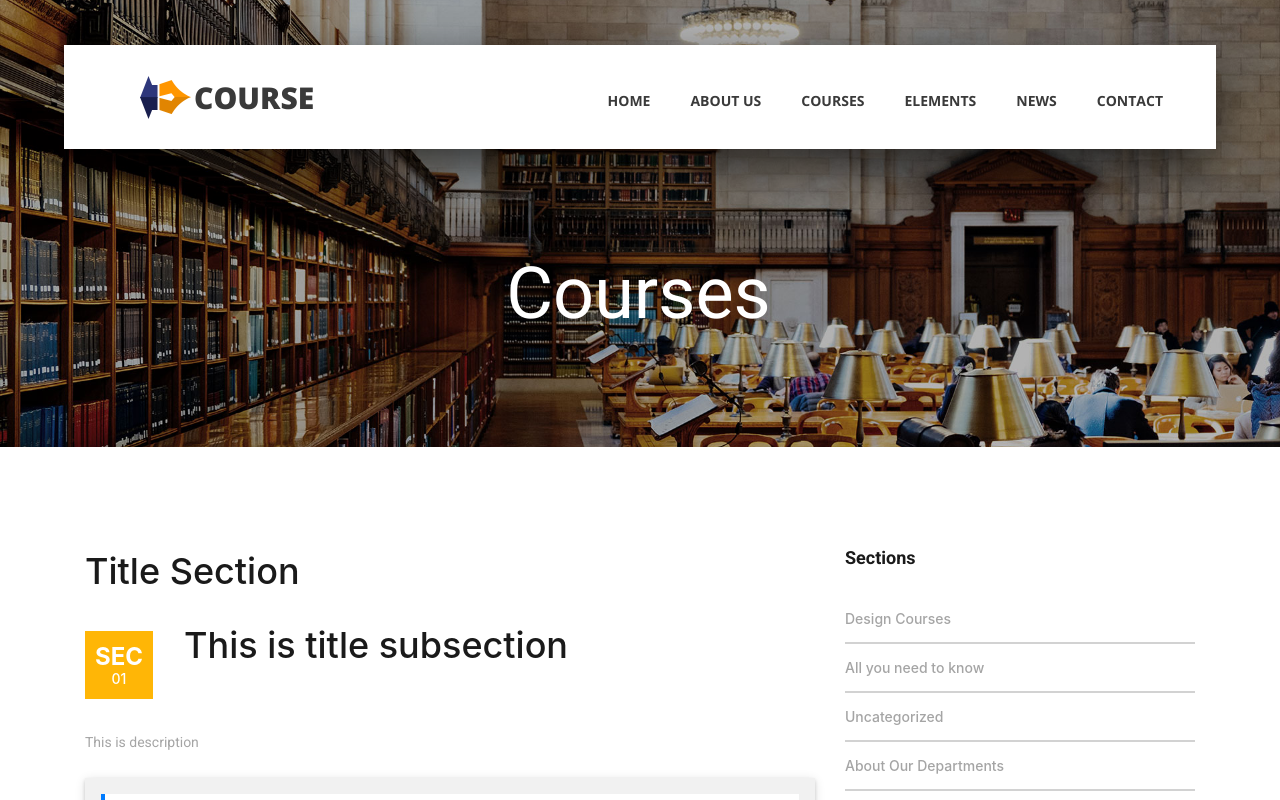
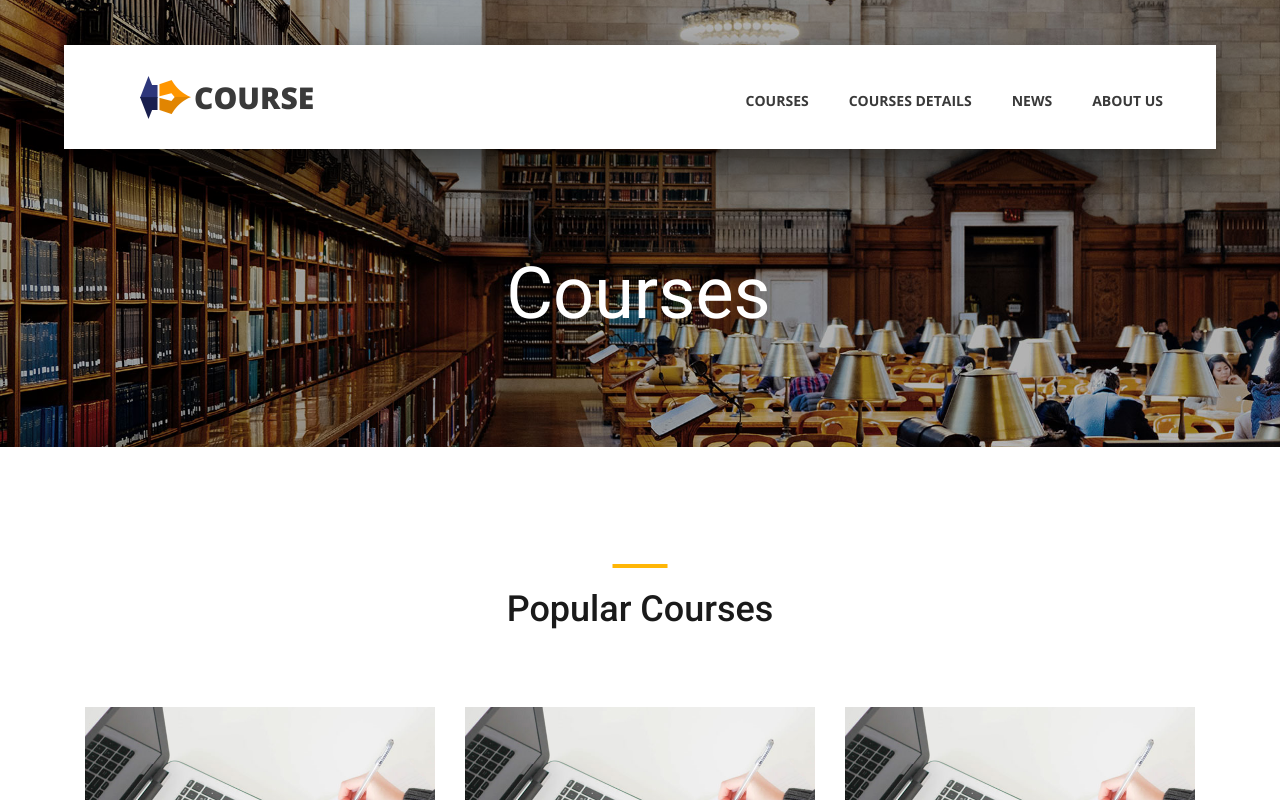
Before and after one commit to HoaHyNgoc/courses-review-site, a React (Create React App) app in the folder academics-review-app/: page / in a window 1280 px wide. Shown: the top 800 px of the page. Built offline with nearby package versions, Linux system fonts and the light colour scheme.

Commit message:
setup react router and create components admin page: crud page

```diff
--- a/academics-review-app/package.json
+++ b/academics-review-app/package.json
@@ -5,6 +5,7 @@
   "dependencies": {
     "react": "^16.12.0",
     "react-dom": "^16.12.0",
+    "react-router-dom": "^5.1.2",
     "react-scripts": "3.2.0"
   },
   "scripts": {
--- a/academics-review-app/src/App.js
+++ b/academics-review-app/src/App.js
@@ -1,17 +1,18 @@
 import React from "react";
-import GlobalNavigation from "./components/global_page_navigation/GlobalNavigation";
-import ComponentsPageCourses from "./components/page_courses/ComponentsPageCourses";
-import GlobalFooter from "./components/global_page_footer/GlobalFooter";
-import ComponentsPageCoursesDetail from "./components/page_courses_detail/ComponentsPageCoursesDetail";
+import { BrowserRouter as Router } from "react-router-dom";
+import RouterUrl from "./components/router_dom_url/RouterUrl";
 
 function App() {
   return (
-    <div className="super_container">
-        <GlobalNavigation />
-        {/* <ComponentsPageCourses /> */}
-        <ComponentsPageCoursesDetail />
-        <GlobalFooter />
-    </div>
+    <Router>
+        <div className="super_container">
+            {/* <GlobalNavigation /> */}
+            <RouterUrl />
+            {/* <ComponentsPageCourses /> */}
+            {/* <ComponentsPageCoursesDetail /> */}
+            {/* <GlobalFooter /> */}
+        </div>
+    </Router>
   );
 }
 
--- a/academics-review-app/src/components/global_page_navigation/GlobalNavigation.js
+++ b/academics-review-app/src/components/global_page_navigation/GlobalNavigation.js
@@ -1,4 +1,5 @@
 import React, { Component } from "react";
+import { NavLink } from 'react-router-dom';
 
 class GlobalNavigation extends Component {
   render() {
@@ -18,22 +19,16 @@ class GlobalNavigation extends Component {
                 <div className="main_nav">
                     <ul className="main_nav_list">
                         <li className="main_nav_item">
-                    <a href="index.html">home</a>
+                            <NavLink exact to="/">courses</NavLink>
                         </li>
                         <li className="main_nav_item">
-                    <a href="#">about us</a>
+                            <NavLink to="/courses-details">courses Details</NavLink>
                         </li>
                         <li className="main_nav_item">
-                    <a href="#">courses</a>
+                            <NavLink to="/courses-details">news</NavLink>
                         </li>
                         <li className="main_nav_item">
-                    <a href="elements.html">elements</a>
-                  </li>
-                  <li className="main_nav_item">
-                    <a href="news.html">news</a>
-                  </li>
-                  <li className="main_nav_item">
-                    <a href="contact.html">contact</a>
+                            <NavLink to="/courses-details">about us</NavLink>
                         </li>
                     </ul>
                 </div>
--- /dev/null
+++ b/academics-review-app/src/components/page_admin/child_page_admin/PageAdminCrudCreate.js
@@ -0,0 +1,11 @@
+import React, { Component } from 'react';
+
+export default class PageAdminCrudCreate extends Component {
+    render() {
+        return (
+            <div>
+                <p>Welcome to Create Component!!</p>
+            </div>
+        );
+    }
+}
--- /dev/null
+++ b/academics-review-app/src/components/page_admin/child_page_admin/PageAdminCrudEdit.js
@@ -0,0 +1,11 @@
+import React, { Component } from 'react';
+
+export default class PageAdminCrudEdit extends Component {
+    render() {
+        return (
+            <div>
+                <p>Welcome to Edit Component!!</p>
+            </div>
+        );
+    }
+}
--- /dev/null
+++ b/academics-review-app/src/components/page_admin/child_page_admin/PageAdminCrudIndex.js
@@ -0,0 +1,11 @@
+import React, { Component } from 'react';
+
+export default class PageAdminCrudIndex extends Component {
+    render() {
+        return (
+            <div>
+                <p>Welcome to Index Component!!</p>
+            </div>
+        );
+    }
+}
--- a/academics-review-app/src/components/page_courses/ComponentsPageCourses.js
+++ b/academics-review-app/src/components/page_courses/ComponentsPageCourses.js
@@ -1,13 +1,17 @@
 import React, { Component } from "react";
 import PageCoursesHeader from "./child_page_courses/PageCoursesHeader";
 import PageCoursesPopular from "./child_page_courses/PageCoursesPopular";
+import GlobalNavigation from '../global_page_navigation/GlobalNavigation';
+import GlobalFooter from '../global_page_footer/GlobalFooter';
 
 class ComponentsPageCourses extends Component {
   render() {
     return (
       <div>
+        <GlobalNavigation />
         <PageCoursesHeader />
         <PageCoursesPopular />
+        <GlobalFooter />
       </div>
     );
   }
--- a/academics-review-app/src/components/page_courses/child_page_courses/PageCoursesHeader.js
+++ b/academics-review-app/src/components/page_courses/child_page_courses/PageCoursesHeader.js
@@ -5,7 +5,10 @@ class PageCoursesHeader extends Component {
     return (
       <div className="home">
         <div className="home_background_container prlx_parent">
-              <div className="hero_slide_background" style={{backgroundImage: 'url(images/slider_background.jpg)'}} />
+          <div
+            className="hero_slide_background"
+            style={{ backgroundImage: "url(images/slider_background.jpg)" }}
+          />
         </div>
         <div className="home_content">
           <h1>Courses</h1>
--- a/academics-review-app/src/components/page_courses_detail/ComponentsPageCoursesDetail.js
+++ b/academics-review-app/src/components/page_courses_detail/ComponentsPageCoursesDetail.js
@@ -1,13 +1,17 @@
 import React, { Component } from 'react';
 import PageCoursesHeader from '../page_courses/child_page_courses/PageCoursesHeader';
 import CoursesDetailContent from './child_page_courses_detail/CoursesDetailContent';
+import GlobalNavigation from '../global_page_navigation/GlobalNavigation';
+import GlobalFooter from '../global_page_footer/GlobalFooter';
 
 class ComponentsPageCoursesDetail extends Component {
     render() {
         return (
             <div>
+                <GlobalNavigation />
                 <PageCoursesHeader />
                 <CoursesDetailContent />
+                <GlobalFooter />
             </div>
         );
     }
--- /dev/null
+++ b/academics-review-app/src/components/router_dom_url/RouterUrl.js
@@ -0,0 +1,23 @@
+import React, { Component } from 'react';
+import { Switch, Route } from "react-router-dom";
+import ComponentsPageCourses from '../page_courses/ComponentsPageCourses';
+import ComponentsPageCoursesDetail from '../page_courses_detail/ComponentsPageCoursesDetail';
+import PageAdminCrudIndex from '../page_admin/child_page_admin/PageAdminCrudIndex';
+import PageAdminCrudCreate from '../page_admin/child_page_admin/PageAdminCrudCreate';
+import PageAdminCrudEdit from '../page_admin/child_page_admin/PageAdminCrudEdit';
+
+
+export default class RouterUrl extends Component {
+    render() {
+        return (
+            <Switch>
+                <Route exact path="/"><ComponentsPageCourses /></Route>
+                <Route path="/courses-details"><ComponentsPageCoursesDetail /></Route>
+                <Route path="/admin-index-data"><PageAdminCrudIndex /></Route>
+                <Route path="/admin-create-data"><PageAdminCrudCreate /></Route>
+                <Route path="/admin-edit-data"><PageAdminCrudEdit /></Route>
+                <Route component={ComponentsPageCourses}/>
+            </Switch>
+        );
+    }
+}
```
Also changed, not shown: academics-review-app/src/components/page_admin/ComponentsPageAdmin.js (added, +16 -0 lines), 1 other file (tests, documents, lock files or other folders). Lines whose indentation alone changed are shown as unchanged.
